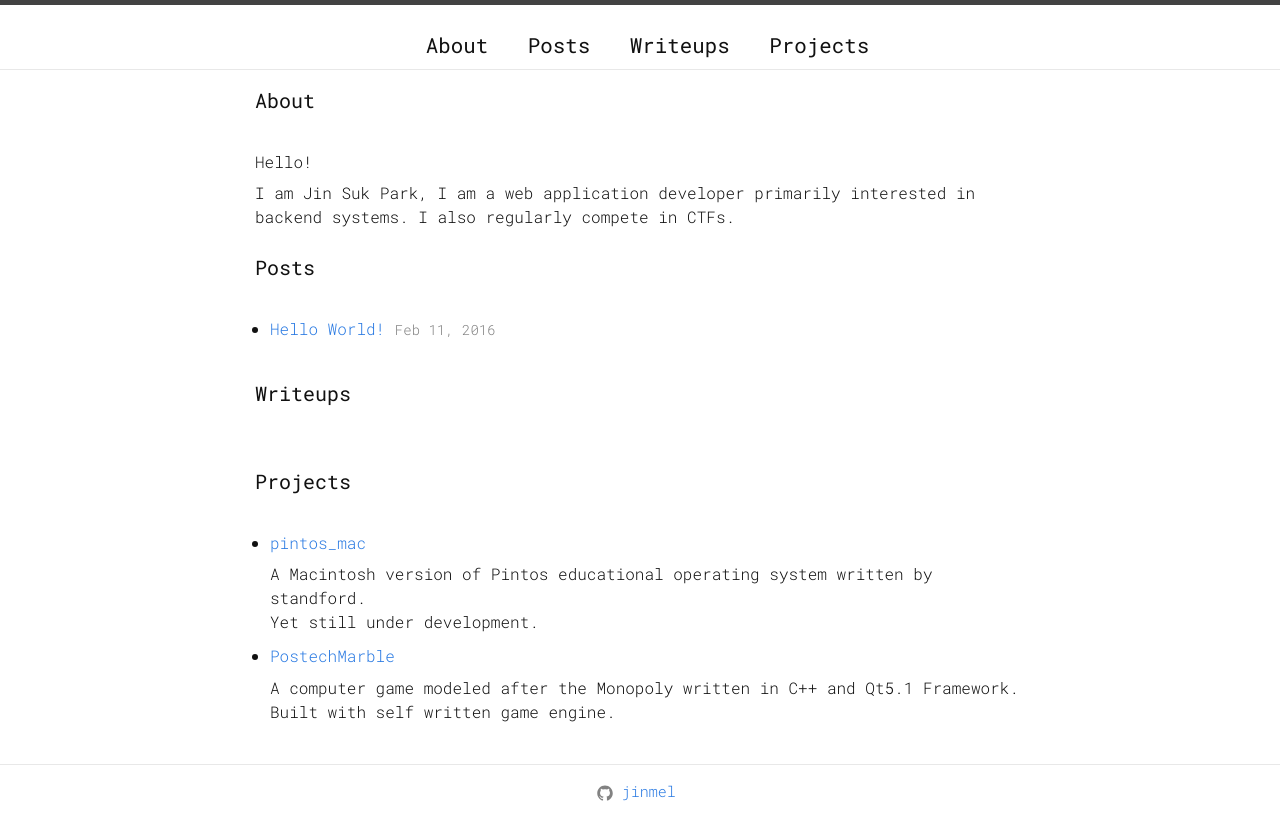
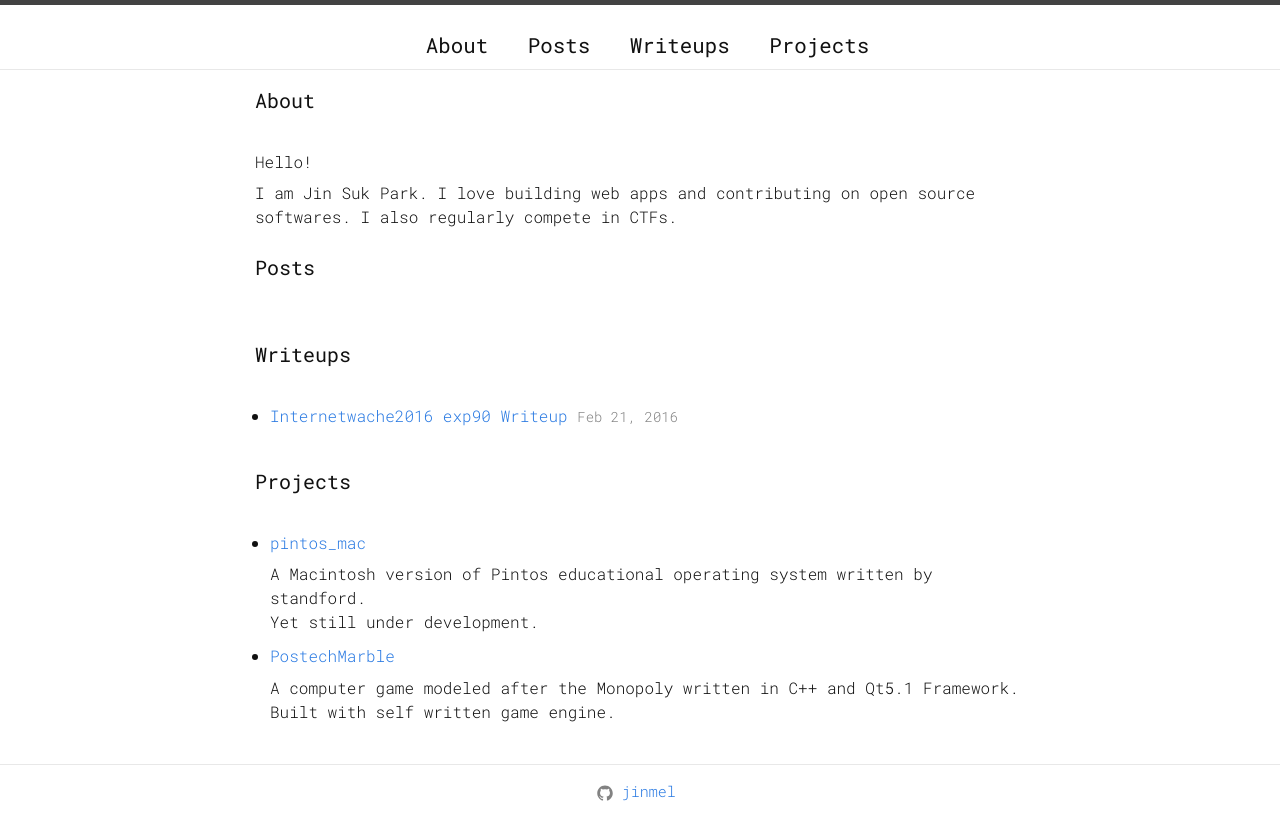
Before and after one commit to jinmel/jinmel.github.io, a Jekyll site: the page built from index.html, in a window 1280 px wide. Shown: the top 840 px of the page. Built offline with Jekyll 4.4.1, drawn with Linux system fonts in a browser that asks for light colours.

Commit message:
internetwache2016 exp90 writeup

```diff
--- a/_includes/header.html
+++ b/_includes/header.html
@@ -2,10 +2,14 @@
   <div class="wrapper">
     <nav class="site-nav">
       <ul>
-        <li><a class="page-link" href="#about">About</a></li>
-        <li><a class="page-link" href="#posts">Posts</a></li>
-        <li><a class="page-link" href="#writeups">Writeups</a></li>
-        <li><a class="page-link" href="#projects">Projects</a></li>
+        <li><a class="page-link" href="{{site.url | append: "#about"}}">About</a></li>
+        <li><a class="page-link" href="{{site.url | append: "#posts"}}">Posts</a></li>
+        <li>
+          <a class="page-link" href="{{site.url | append: "#writeups"}}">Writeups</a>
+        </li>
+        <li>
+          <a class="page-link" href="{{site.url | append: "#projects"}}">Projects</a>
+        </li>
       </ul>
     </nav>
   </div>
--- a/css/main.scss
+++ b/css/main.scss
@@ -4,7 +4,7 @@
 @charset "utf-8";
 
 // Our variables
-$base-font-family: 'Roboto Mono',;
+$base-font-family: 'Roboto Mono','sans-serif';
 $base-font-size:   16px;
 $base-font-weight: 300;
 $small-font-size:  $base-font-size * 0.875;
--- a/index.html
+++ b/index.html
@@ -11,7 +11,7 @@ layout: default
       Hello!
     </p>
     <p>
-      I am Jin Suk Park, I am a web application developer primarily interested in backend systems.
+      I am Jin Suk Park. I love building web apps and contributing on open source softwares.
       I also regularly compete in CTFs.
     </p>
   </section>
@@ -20,7 +20,7 @@ layout: default
 
   <section class="page-content">
     <ul class="post-list">
-      {% for post in site.posts %}
+      {% for post in site.categories.posts %}
         <li>
           <h2>
             <a class="post-link" href="{{ post.url | prepend: site.baseurl }}">{{ post.title }}</a>
@@ -34,7 +34,15 @@ layout: default
   <h1 class="page-heading"><a href="#writeups">Writeups</a></h1>
 
   <section class="page-content">
-    <ul class="writeup-list">
+    <ul class="post-list">
+      {% for post in site.categories.writeups %}
+        <li>
+          <h2>
+            <a class="post-link" href="{{ post.url | prepend: site.baseurl }}">{{ post.title }}</a>
+          </h2>
+          <span class="post-meta">{{ post.date | date: "%b %-d, %Y" }}</span>
+        </li>
+      {% endfor %}
     </ul>
   </section>
 
```
Also changed, not shown: _posts/2016-02-11-helloworld.markdown (deleted, +0 -24 lines), writeups/_posts/2016-02-21-Internetwache_exp90.markdown (added, +86 -0 lines).
